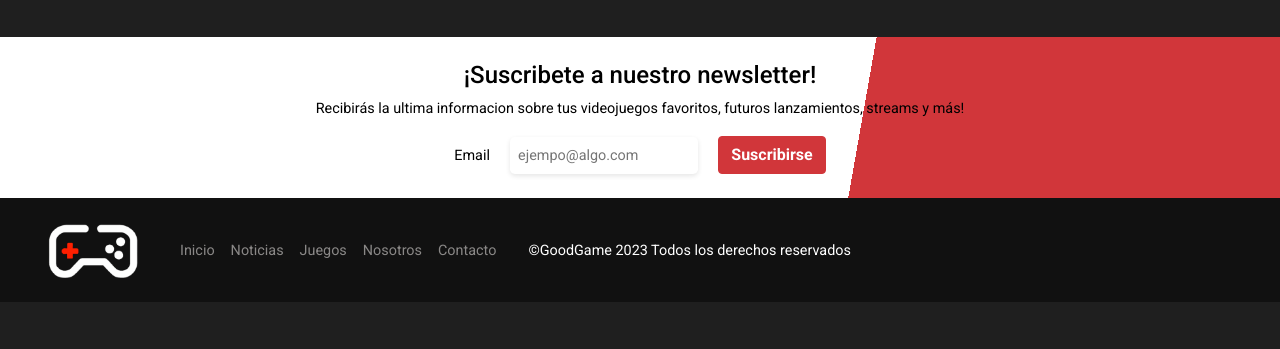
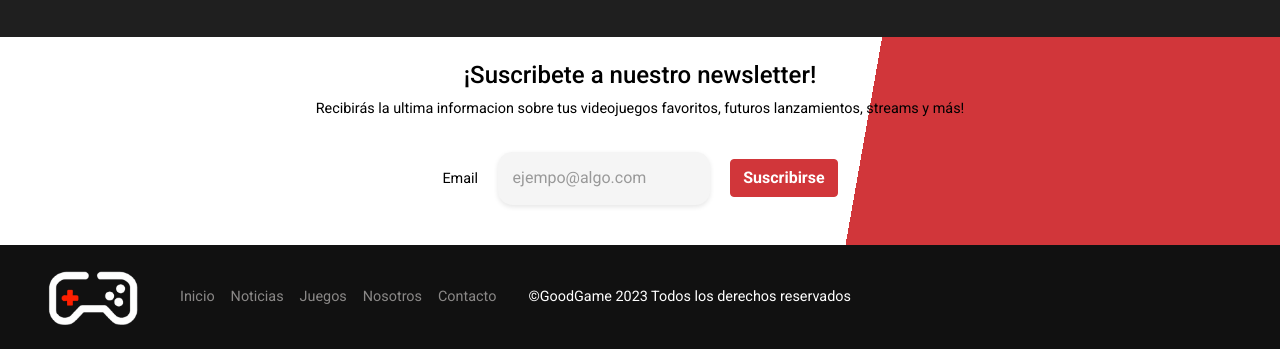
Before and after one commit to CarlosOlivera92/goodgame-site, a website: page index.html in a window 1280 px wide. Shown: the part 1174-1523 px from the top of the page. Before the commit the page ends 1476 px from the top, so only its background shows below. Drawn offline with Linux system fonts and the light colour scheme.

Commit message:
input styles updated

```diff
--- a/scss/components/_inputs.scss
+++ b/scss/components/_inputs.scss
@@ -3,15 +3,22 @@
 input, textarea {
     color: map-get($colors, cblackest);
     border: none;
-    border-radius: .3rem;
+    font-size: 1rem;
+    border-radius: .9rem;
     box-shadow: 0px 2px 5px rgba(0, 0, 0, 0.1);
-    padding: .5rem;
-    margin: 0 1rem;
+    padding: .9rem;
+    margin: 1rem;
+    background-color: #f5f5f5;
     border-color: map-get($colors, cblackest);
+    transition: all 0.3s ease-in-out;
 }
 textarea:focus, input:focus{
     outline-color: map-get($colors, cred);
     box-shadow: 0px 2px 5px rgba(0, 0, 0, 0.2);
     border: none;
 }
+input::placeholder,
+textarea::placeholder {
+  color: #999;
+}
 /*************** END OF INPUTS ***************/
```
Also changed, not shown: css/main.css, 1 other file.
